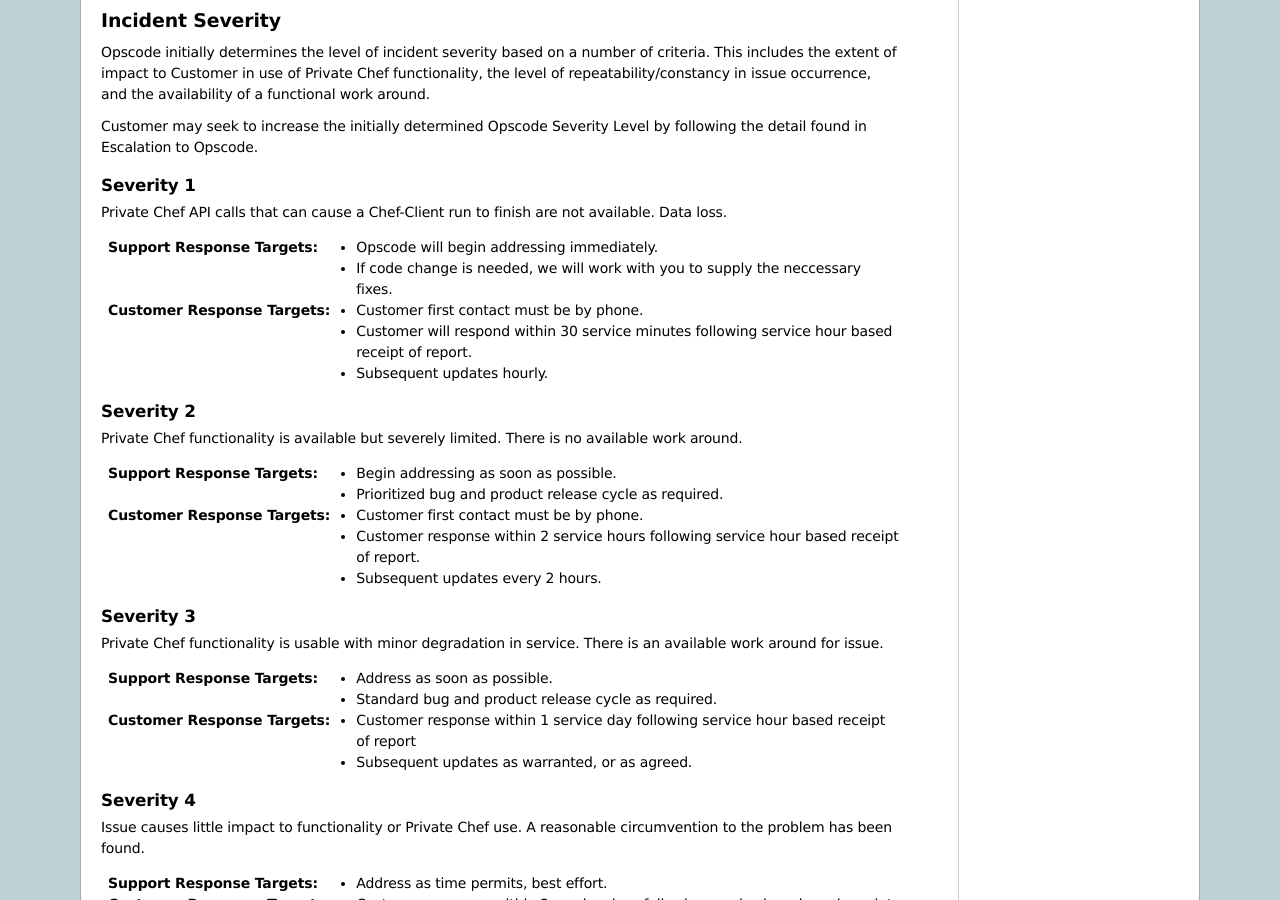
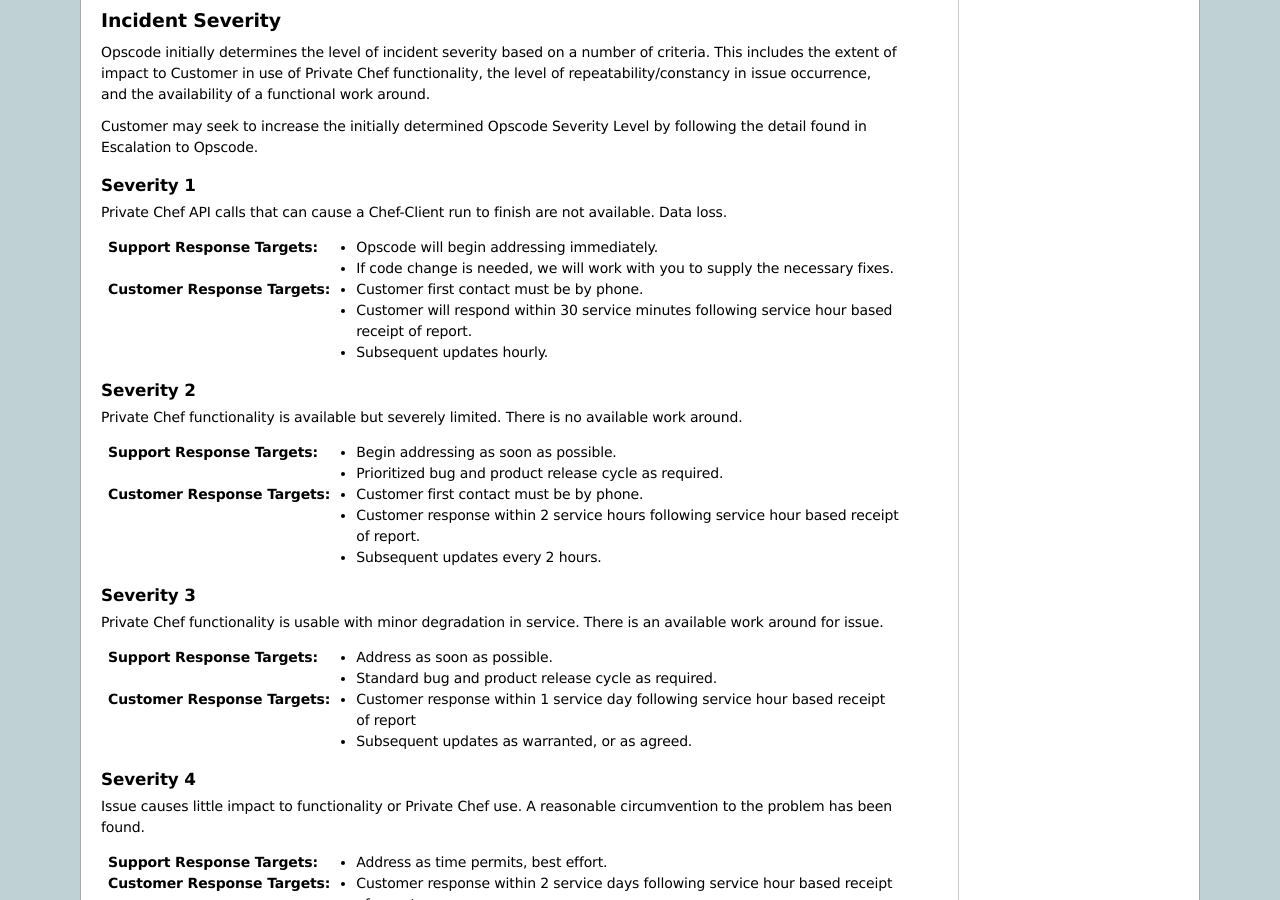
Before and after one commit to chef-boneyard/private-chef-administration, a Sphinx documentation site: the page built from source/support.rst, in a window 1280 px wide and 900 px high, scrolled down 2310 px. Built offline with Sphinx 7.4.7, drawn with Linux system fonts in a browser that asks for light colours.

Commit message:
neccessary->necessary

```diff
--- a/source/support.rst
+++ b/source/support.rst
@@ -141,7 +141,7 @@
 Private Chef API calls that can cause a Chef-Client run to finish are not available.  Data loss.
 
 :Support Response Targets: - Opscode will begin addressing immediately.
-                           - If code change is needed, we will work with you to supply the neccessary fixes.
+                           - If code change is needed, we will work with you to supply the necessary fixes.
 :Customer Response Targets: - Customer first contact must be by phone.
                             - Customer will respond within 30 service minutes
                               following service hour based receipt of report.
```
